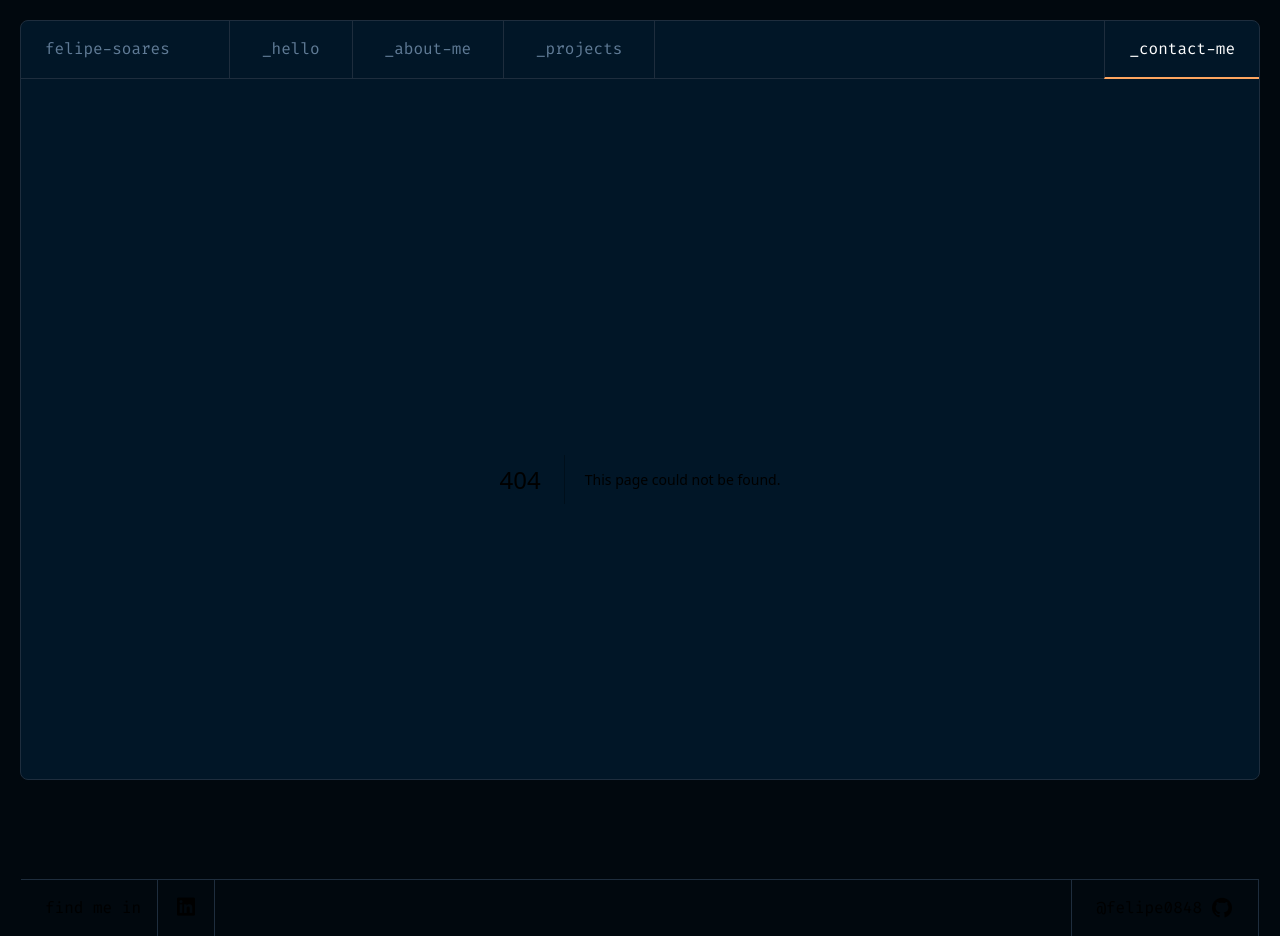
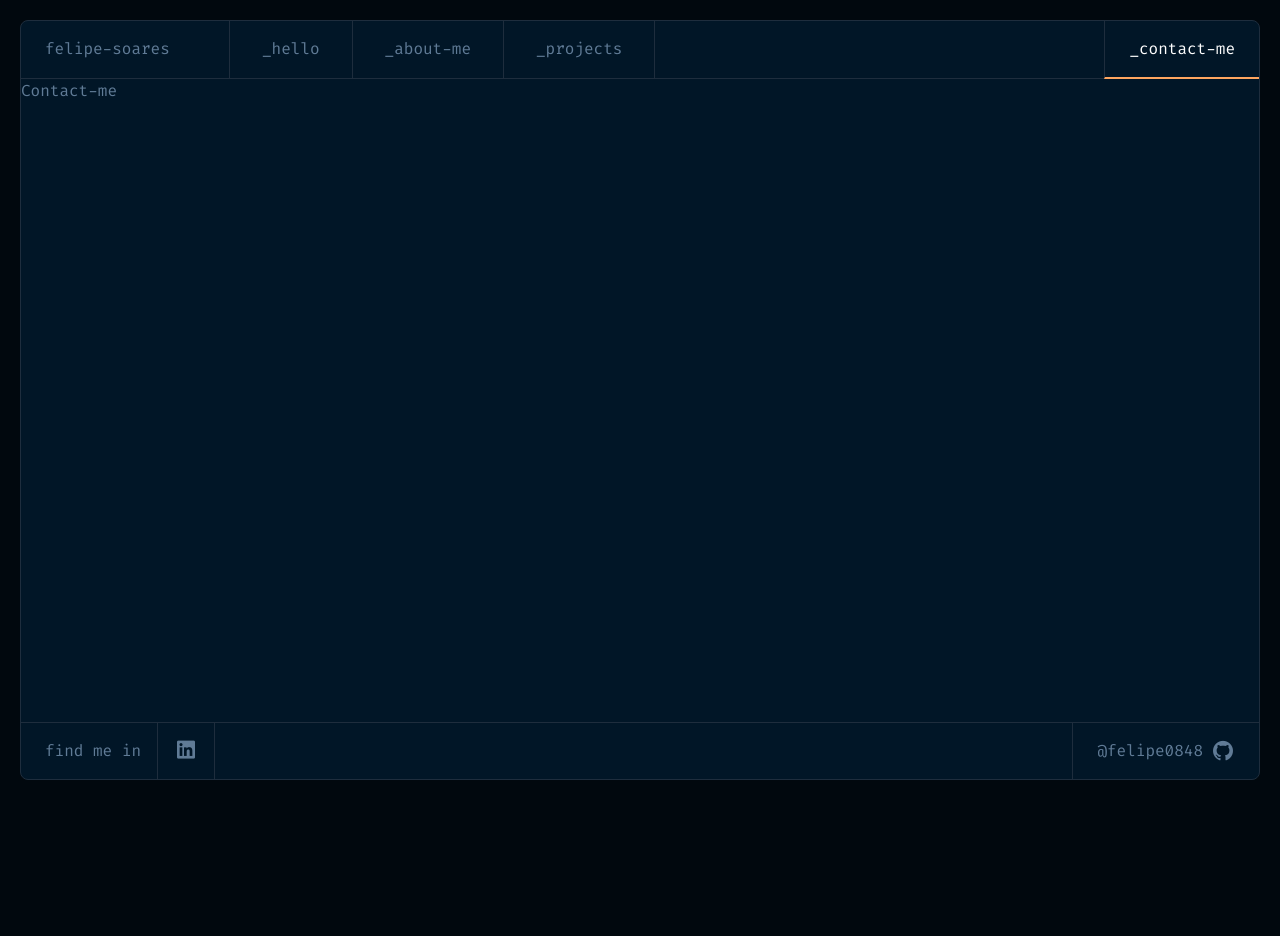
Before and after one commit to felipe0848/portfolio, a Next.js app: page /contact in a window 1280 px wide. Before the commit this address had no page. After the commit the page ends 800 px from the top, so only its background shows below. Built offline with nearby package versions, Linux system fonts and the light colour scheme.

Commit message:
Feat: add new pages

```diff
--- /dev/null
+++ b/src/app/about_me/page.tsx
@@ -0,0 +1,3 @@
+export default function AboutMe() {
+  return <h1>About Me</h1>
+}
--- /dev/null
+++ b/src/app/contact/page.tsx
@@ -0,0 +1,3 @@
+export default function Contact() {
+  return <h1>Contact-me</h1>
+}
--- /dev/null
+++ b/src/app/projects/page.tsx
@@ -0,0 +1,3 @@
+export default function Projects() {
+  return <h1>Projects</h1>
+}
--- a/src/components/footer.tsx
+++ b/src/components/footer.tsx
@@ -18,7 +18,7 @@ export default function Footer() {
         rel="noreferrer"
         className="hover:text-gray-300"
       >
-        <div className="flex px-6 py-4 border-x border-lines gap-2 items-center">
+        <div className="flex px-6 py-4 border-l border-lines gap-2 items-center">
           <p>@felipe0848</p>
           <i className="ri-github-fill ri-xl" />
         </div>
--- a/src/components/header.tsx
+++ b/src/components/header.tsx
@@ -21,7 +21,7 @@ export default function Header() {
           _hello
         </Link>
         <Link
-          href="/"
+          href="/about_me"
           className={`${pathname === '/about_me'
             ? 'border-b-accent-orange text-white border-b-2 cursor-default '
             : 'border-b hover:text-white hover:border-b-accent-orange hover:border-b-2 '
@@ -30,7 +30,7 @@ export default function Header() {
           _about-me
         </Link>
         <Link
-          href="/"
+          href="/projects"
           className={`${pathname === '/projects'
             ? 'border-b-accent-orange text-white border-b-2 cursor-default '
             : 'border-b hover:text-white hover:border-b-accent-orange hover:border-b-2 '
@@ -41,7 +41,7 @@ export default function Header() {
       </div>
       <div className="flex-1 border-b border-lines"></div>
       <Link
-        href="/"
+        href="/contact"
         className={`${pathname === '/contact'
           ? 'border-b-accent-orange text-white border-b-2 cursor-default '
           : 'border-b hover:text-white hover:border-b-accent-orange hover:border-b-2 '
```
